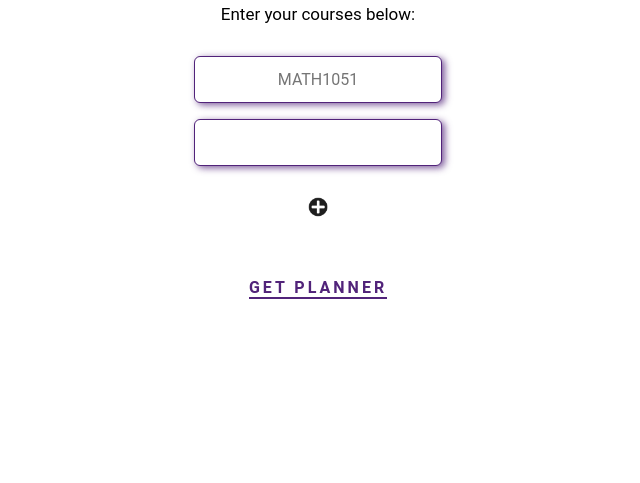
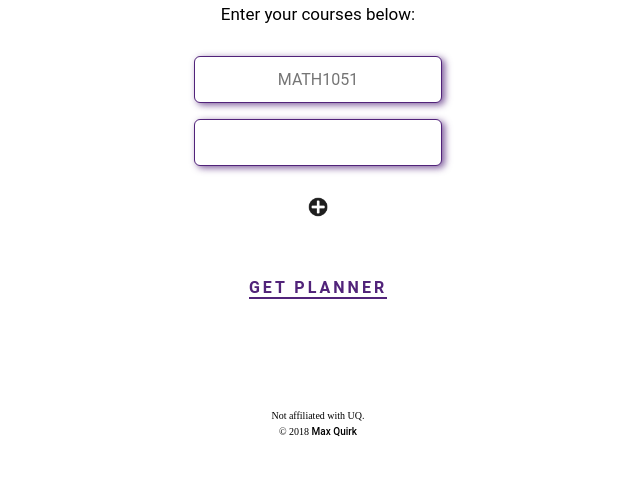
Before and after one commit to max-quirk/uq-assessment-planner, a Flask app: page / in a window 1280 px wide. Shown: the part 317-800 px from the top of the page, without its empty margins (322-962 px from the left). Run offline with Flask 2, Linux system fonts and the light colour scheme.

Commit message:
added footer

```diff
--- a/static/title.css
+++ b/static/title.css
@@ -432,10 +432,10 @@ body {
 /* Style the tab */
 .tab {
   overflow: hidden;
-  border: 1px solid #ccc;
-	background-color: #f1f1f1;
+	background-color: #51237A;
 	width: 200px;
 	margin: auto;
+	border-radius: 5px;
 }
 
 /* Style the buttons that are used to open the tab content */
@@ -448,16 +448,17 @@ body {
   padding: 14px 16px;
 	transition: 0.3s;
 	width: 100px;
+	color: white;
 }
 
 /* Change background color of buttons on hover */
 .tab button:hover {
-  background-color: #ddd;
+  background-color: #8650b5bd;
 }
 
 /* Create an active/current tablink class */
 .tab button.active {
-  background-color: #ccc;
+  background-color: #8650b5;
 }
 
 /* Style the tab content */
@@ -500,3 +501,22 @@ tr {
 	color: green;
 	margin-bottom: 5px;
 }
+
+footer {
+	font-size: 10px;
+}
+
+footer div {
+	margin-bottom: 5px;
+}
+
+footer a {
+	color: black;
+    border-bottom: none;
+    font-family: 'Roboto';
+    font-weight: 500;
+    letter-spacing: 0px;
+    text-decoration: none;
+		text-transform: none;
+		font-size: 10px;
+}
--- a/templates/title.html
+++ b/templates/title.html
@@ -95,6 +95,14 @@
     <div id="circularG_8" class="circularG"></div>
   </div>
 
+  <footer class="footer">
+    <div>Not affiliated with UQ.</div>
+    <div>
+      &copy; 2018
+      <a href="https://github.com/max-quirk" target="_blank" rel="noopener">Max Quirk</a>
+    </div>
+  </footer>
+
 </body>
 <script src="static/correct.js"></script>
 
```
